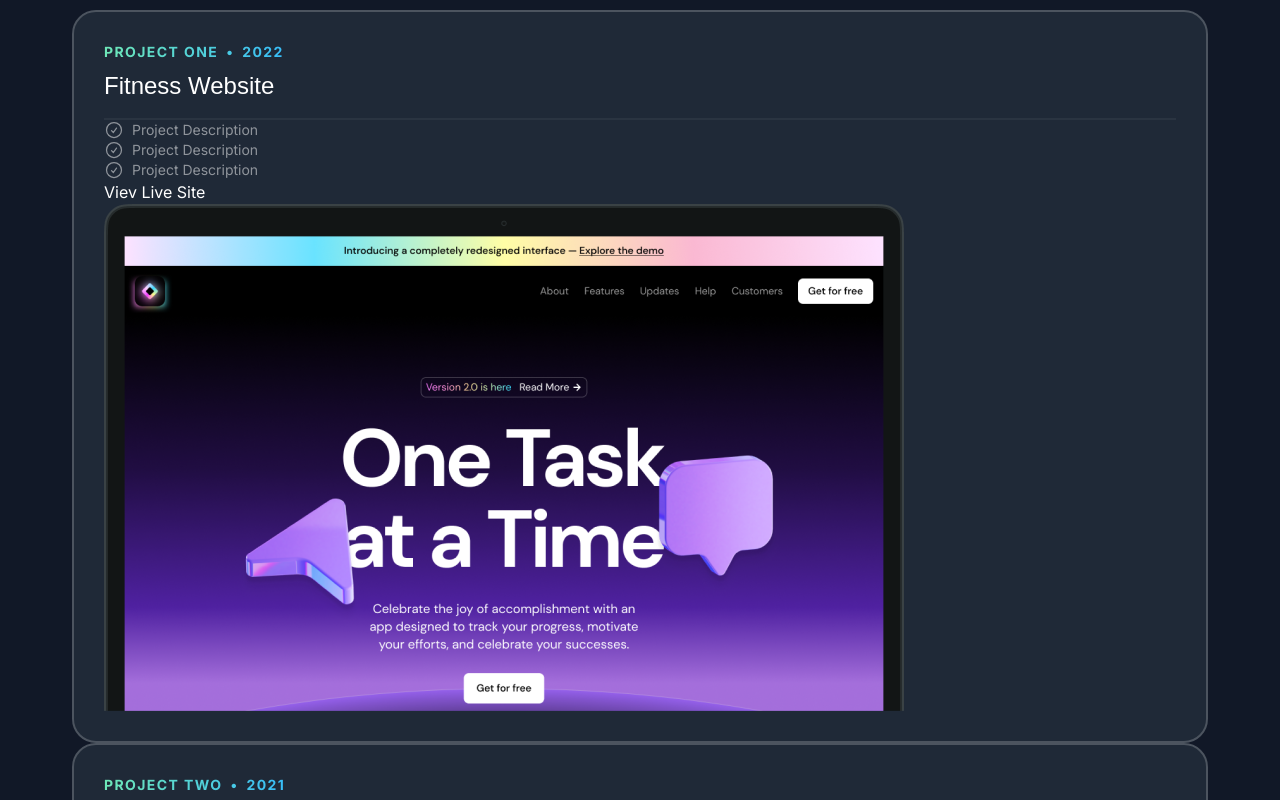
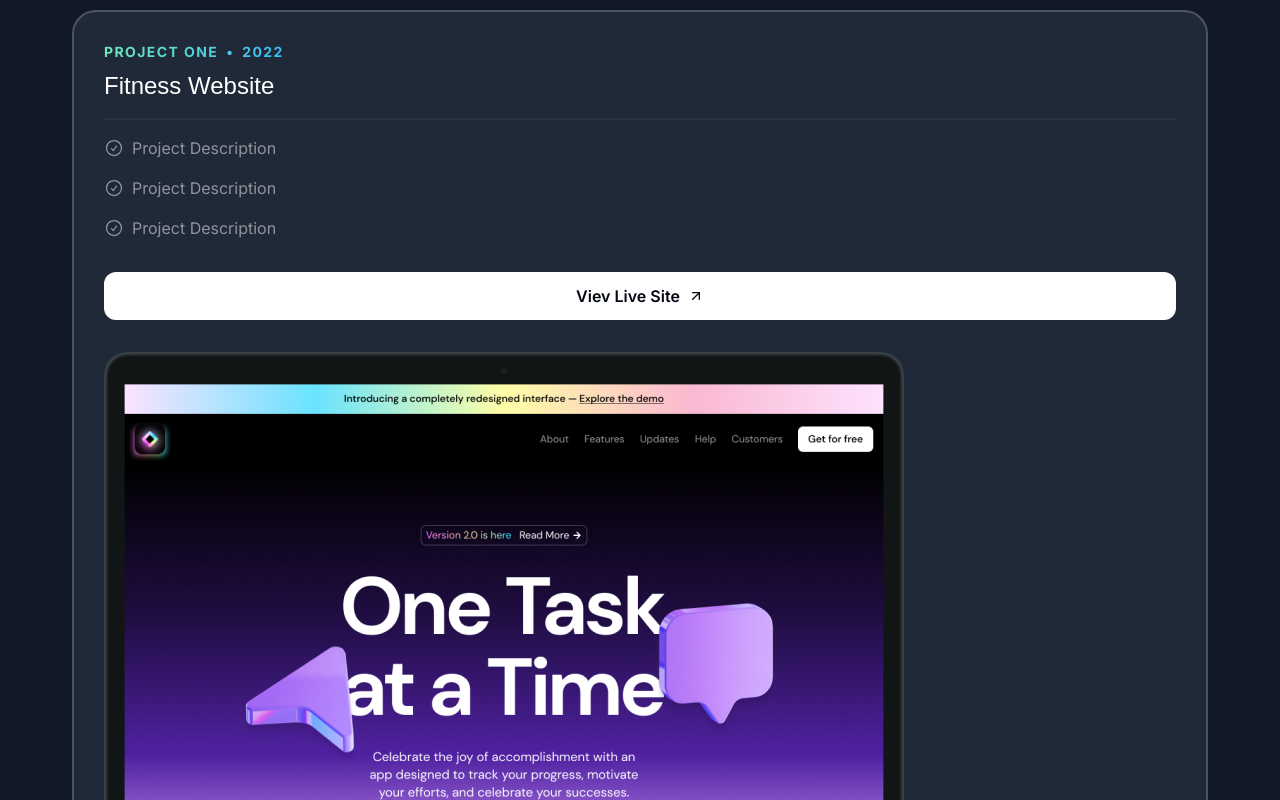
Before and after one commit to eziz-tajiev/Portfolio, a Next.js app: page / in a window 1280 px wide. Shown: the part 980-1780 px from the top of the page. Built offline with nearby package versions, Linux system fonts and the light colour scheme; a web font is replaced by a local one.

Commit message:
styled a button in project section

```diff
--- a/src/sections/Projects.tsx
+++ b/src/sections/Projects.tsx
@@ -3,6 +3,7 @@ import lightSaasLandingPage from "@/assets/images/light-saas-landing-page.png";
 import aiStartupLandingPage from "@/assets/images/ai-startup-landing-page.png";
 import Image from "next/image";
 import CheckIcon from "@/assets/icons/check-circle.svg"
+import ArrowUpRight from "@/assets/icons/arrow-up-right.svg"
 
 const portfolioProjects = [
   {
@@ -66,18 +67,21 @@ export const ProjectsSection = () => {
               </div>
               <h3 className="font-serif text-2xl mt-2">{project.title}</h3>
               <hr className="border-t-2 border-white/5 mt-4"/>
-              <ul>
+              <ul className="flex flex-col gap-4 mt-4">
                 {project.results.map((result) =>
-                <li className="flex gap-2 text-sm text-white/50">
+                <li className="flex gap-2 text-white/50 items-center">
                   <CheckIcon className="size-5" />
                   <span>{result.title}</span>
                 </li>
               )}
               </ul>
-              <a href="">
-                <button>Viev Live Site</button>
-              </a>
-              <Image src={project.image} alt={project.title} />
+               <a href="">
+                <button className="bg-white text-gray-950 h-12 w-full rounded-xl font-semibold inline-flex items-center justify-center gap-2 mt-8">
+                  <span>Viev Live Site</span>
+                  <ArrowUpRight className="size-4" />
+                </button>
+               </a>
+              <Image src={project.image} alt={project.title} className="mt-8" />
             </div>
           ))}
         </div>
```
